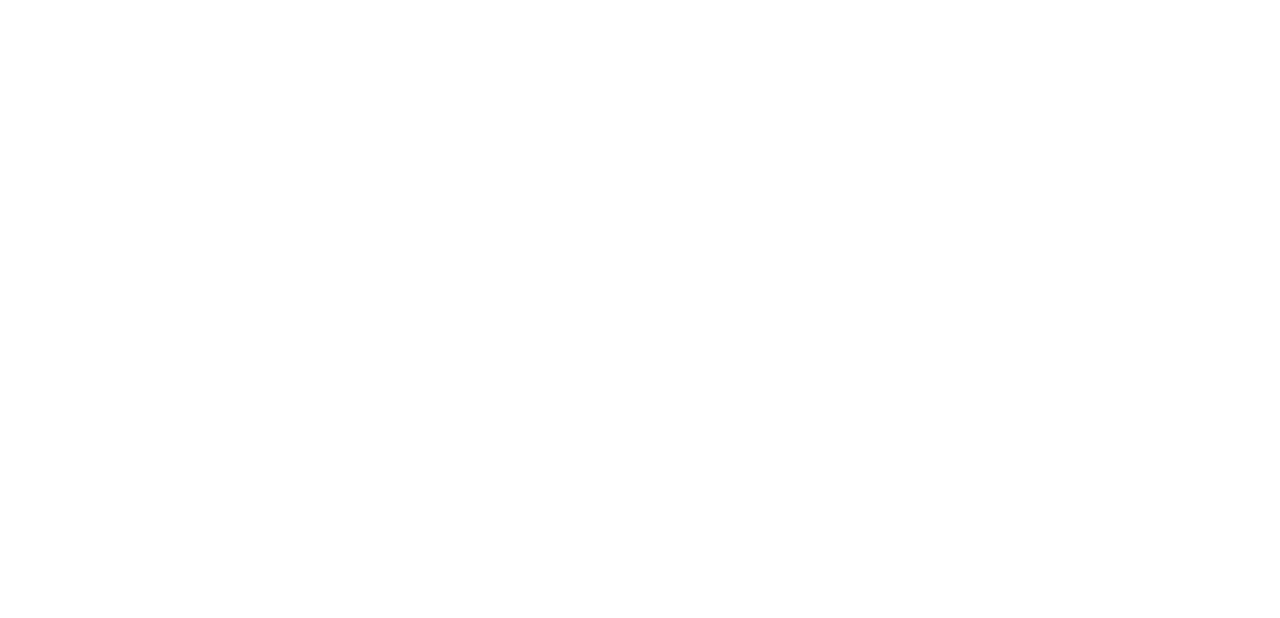
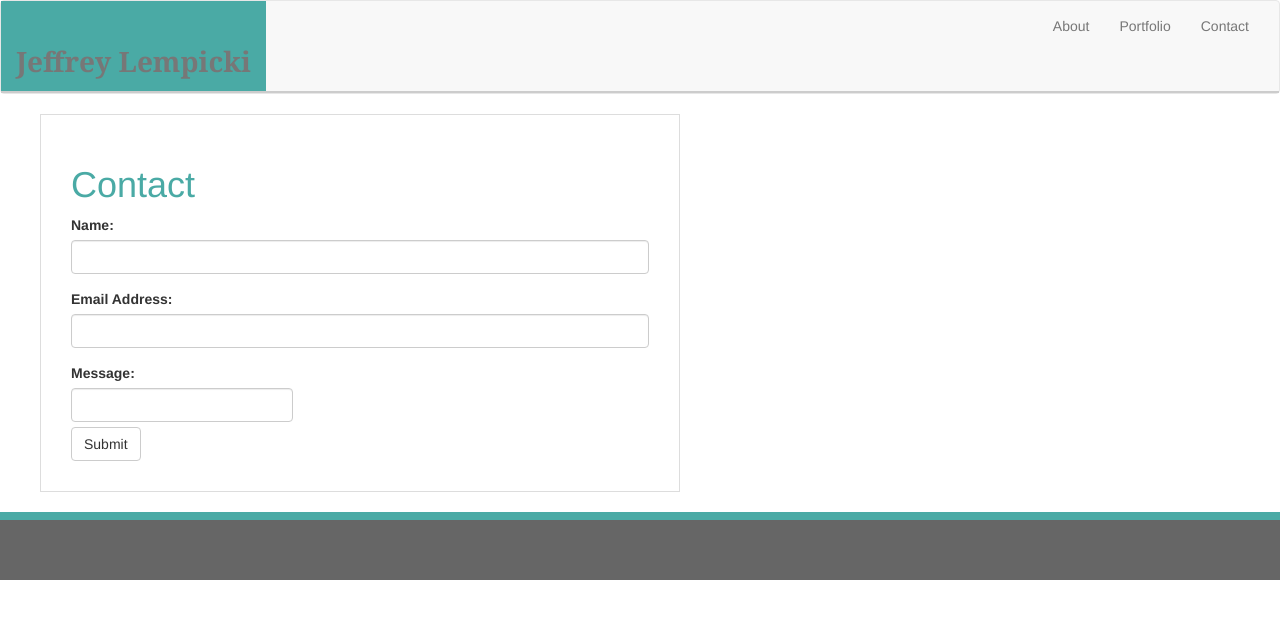
Before and after one commit to BabyJace2014/Bootstrap-Portfolio, a plain HTML site: page contact.html in a window 1280 px wide. Drawn offline with nearby package versions, Linux system fonts and the light colour scheme.

Commit message:
Almost There

```diff
--- a/contact.html
+++ b/contact.html
@@ -0,0 +1,67 @@
+<!doctype html>
+<html lang="en">
+  <head>
+    <!-- Required meta tags -->
+    <meta charset="utf-8">
+    <meta name="viewport" content="width=device-width, initial-scale=1, shrink-to-fit=no">
+    <title>About | Jeffrey</title>
+    <!-- Bootstrap CSS -->
+    <link rel="stylesheet" href="https://maxcdn.bootstrapcdn.com/bootstrap/3.3.7/css/bootstrap.min.css" integrity="sha384-BVYiiSIFeK1dGmJRAkycuHAHRg32OmUcww7on3RYdg4Va+PmSTsz/K68vbdEjh4u" crossorigin="anonymous">
+    <link rel="stylesheet" href="style.css">
+</head>
+  <body>
+             <nav class="navbar navbar-default">
+                <div class="container-fluid">
+                  <!-- Brand and toggle get grouped for better mobile display -->
+                  <div class="navbar-header">
+                    <button type="button" class="navbar-toggle collapsed" data-toggle="collapse" data-target="#bs-example-navbar-collapse-1" aria-expanded="false">
+                      <span class="sr-only">Toggle navigation</span>
+                      <span class="icon-bar"></span>
+                      <span class="icon-bar"></span>
+                      <span class="icon-bar"></span>
+                    </button>
+                    <a class="navbar-brand" href="#">Jeffrey Lempicki</a>
+                  </div>
+
+                  <!-- Collect the nav links, forms, and other content for toggling -->
+                  <div class="collapse navbar-collapse" id="bs-example-navbar-collapse-1">
+                    <ul class="nav navbar-nav navbar-right">
+                          <li><a href="index.html">About</a></li>
+                          <li><a href="portfolio.html">Portfolio</a></li>
+                          <li><a href="contact.html">Contact</a></li>
+                        </ul>
+                      </li>
+                    </ul>
+                  </div><!-- /.navbar-collapse -->
+                </div><!-- /.container-fluid -->
+              </nav>
+
+              <div id="main-container" class="container">
+                <section class="main-section">
+                  <h1>Contact</h1>
+
+
+                  <form action="/action_page.php">
+                    <div class="form-group">
+                      <label for="name">Name:</label>
+                      <input type="name" class="form-control" id="name">
+                    </div>
+                    <div class="form-group">
+                      <label for="email">Email Address:</label>
+                      <input type="email" class="form-control" id="email">
+                    </div>
+                    <div class="">
+                      <label><label for="msg">Message:</label>
+                      <input type="message" class="form-control" id="msg">
+                    </div>
+                    <button type="submit" class="btn btn-default">Submit</button>
+                  </form>
+                </section>
+
+              </div>
+
+              <footer>
+
+              </footer>
+  </body>
+  </html>
--- /dev/null
+++ b/style.css
@@ -0,0 +1,53 @@
+    h1 {
+        color: #4aaaa5;
+    }
+
+    .container-fluid {
+        border-bottom: 2px solid #ccc;
+    }
+
+
+    .navbar-brand {
+        height: 90px;
+        font-family: Georgia, Times, "Times New Roman", serif;
+        font-size: 28px;
+        font-weight: 700;
+        line-height: 90px;
+        color: aliceblue;
+        text-align: center;
+        text-decoration: none;
+        background: #4aaaa5;
+
+    }
+
+
+
+    .page-header {
+        font-family: Georgia, Times, "Times New Roman", serif;
+        font-weight: 700;
+        color: #4aaaa5;
+    }
+
+    .container {
+
+        width: 100%;
+        max-width: 640px;
+        padding: 30px;
+        margin:  20px 40px;
+        background: #fff;
+        border: 1px solid #ddd;
+    }
+
+    /* footer */
+
+    footer {
+       padding: 30px 0;
+       clear: both;
+       font-size: 12px;
+       color: #fff;
+       color: #ccc;
+       text-align: center;
+       background: #666;
+       border-top: 8px solid #4aaaa5;
+       height: 50px;
+    }
```
Also changed, not shown: index.html (+7 -44 lines), 1 other file.
